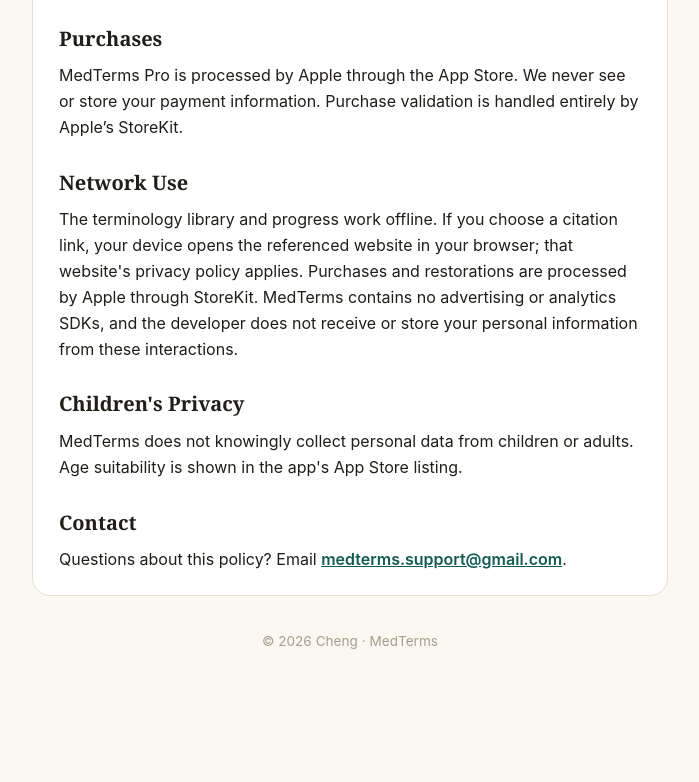
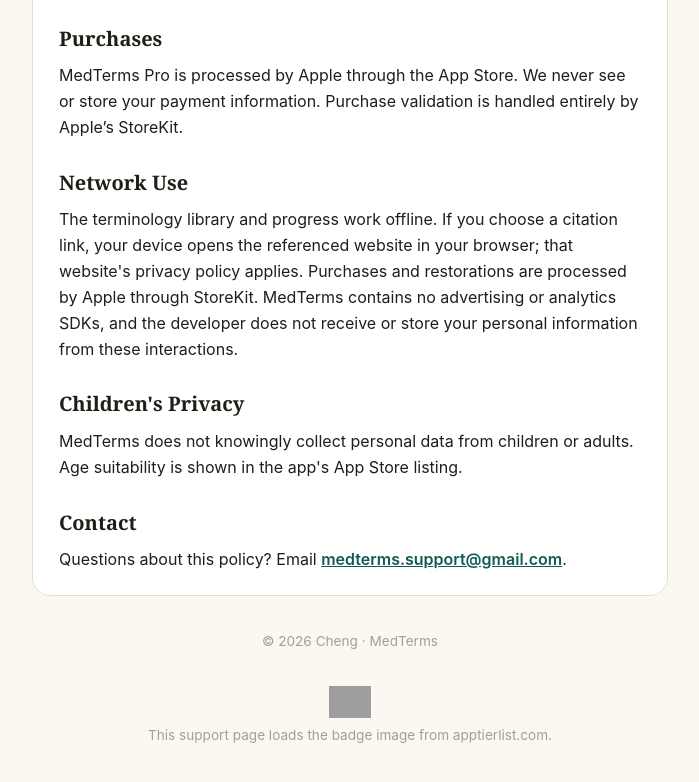
Before and after one commit to chengai1106/medterms-site, a plain HTML site: page index.html in a window 1280 px wide. Shown: the part 1947-2729 px from the top of the page, without its empty margins (290-989 px from the left). Before the commit the page ends 2697 px from the top, so only its background shows below. Drawn offline with Linux system fonts and the light colour scheme; grey boxes are pictures that could not be loaded.

Commit message:
Verify AppTierList listing through the registered support site

```diff
--- a/index.html
+++ b/index.html
@@ -79,6 +79,7 @@
   </div>
 
   <p class="muted">© 2026 Cheng · MedTerms</p>
+  <p class="muted"><a href="https://apptierlist.com/apps/medterms-medical-terminology-6790740392/?from=badge"><img src="https://apptierlist.com/badge/medterms-medical-terminology-6790740392.svg?style=general&k=atl-cbuigi" alt="MedTerms: Medical Terminology on AppTierList" height="32"></a><br>This support page loads the badge image from apptierlist.com.</p>
 </div>
 </body>
 </html>
```
